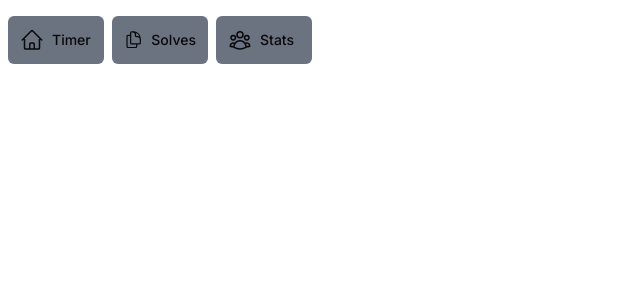
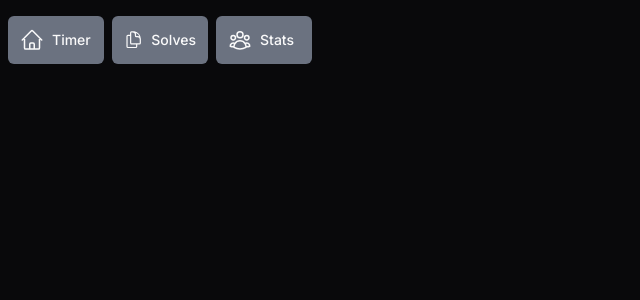
Before and after one commit to nickleblanc/cube-timer, a Next.js app: page / in a window 1280 px wide. Shown: the top 300 px of the page, without its empty margins (0-640 px from the left). Built offline with nearby package versions, Linux system fonts and the light colour scheme.

Commit message:
Added theme provider to allow themes

```diff
--- a/app/layout.tsx
+++ b/app/layout.tsx
@@ -2,6 +2,7 @@ import type { Metadata } from 'next'
 import { Inter } from 'next/font/google'
 import './globals.css'
 import NavBar from './components/navbar'
+import { ThemeProvider } from '@/components/theme-provider'
 
 const inter = Inter({ subsets: ['latin'] })
 
@@ -18,10 +19,17 @@ export default function RootLayout({
   return (
     <html lang="en">
       <body className={inter.className}>
-        <div className='h-screen flex flex-col'>
-          <NavBar />
-          {children}
-        </div>
+        <ThemeProvider
+          attribute='class'
+          defaultTheme='dark'
+          enableSystem
+          disableTransitionOnChange
+          >
+          <div className='h-screen flex flex-col'>
+            <NavBar />
+            {children}
+          </div>
+        </ThemeProvider>
       </body>
     </html>
   )
--- /dev/null
+++ b/components/theme-provider.tsx
@@ -0,0 +1,9 @@
+"use client"
+
+import * as React from "react"
+import { ThemeProvider as NextThemesProvider } from "next-themes"
+import { type ThemeProviderProps } from "next-themes/dist/types"
+
+export function ThemeProvider({ children, ...props }: ThemeProviderProps) {
+  return <NextThemesProvider {...props}>{children}</NextThemesProvider>
+}
```
